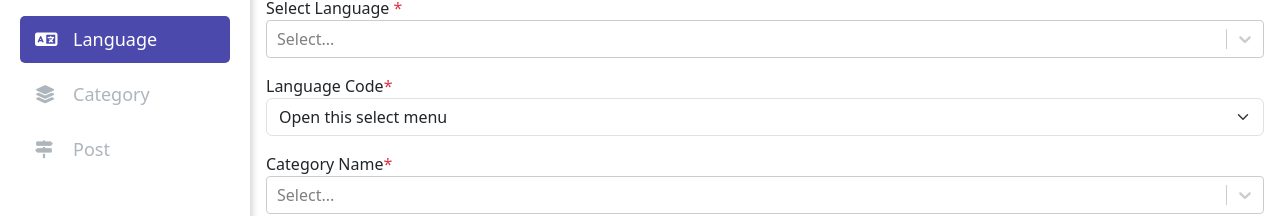
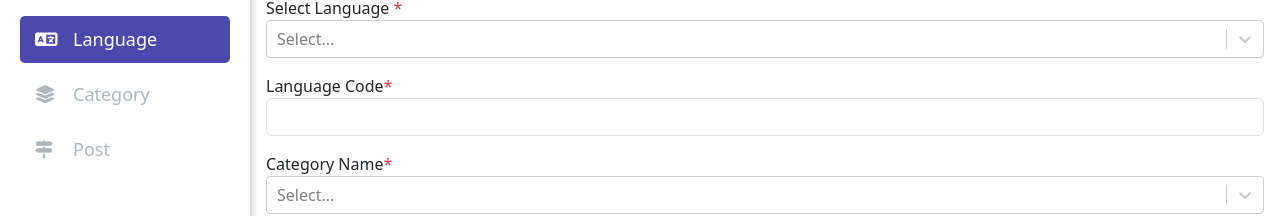
Before and after one commit to darshakkanani2002/daily-quotes-main, a React (Vite) app: page /post in a window 1280 px wide. Shown: the part 98-314 px from the top of the page. Built offline with nearby package versions, Linux system fonts and the light colour scheme; no server answers.

Commit message:
post form languagecode store in submit handle and reset handle

```diff
--- a/src/component/pages/post/Post.jsx
+++ b/src/component/pages/post/Post.jsx
@@ -262,6 +262,7 @@ export default function Post({ selectedLanguage }) {
                         ...prevState,
                         vCatId: responseData.vCatId,  // Ensure category ID is retained
                         _id: responseData._id,
+                        vLanguageCode: responseData.vLanguageCode
                     }));
                     console.log("Created Post Data ==>", response.data);
 
@@ -300,7 +301,8 @@ export default function Post({ selectedLanguage }) {
             vEndColor: '',
             vTextColor: '',
             vLanguageId: '',
-            vImages: ''
+            vImages: '',
+            vLanguageCode: postData.vLanguageCode
         });
         setPreview(null);
         if (fileInputRef.current) {
--- a/src/component/pages/post/PostForm.jsx
+++ b/src/component/pages/post/PostForm.jsx
@@ -32,8 +32,11 @@ export default function PostForm({
                         <div className='col-lg-12 mb-3'>
                             <div>
                                 <label htmlFor="languagecode">Language Code<span className='text-danger'>*</span></label>
+                                <input type="text" className='form-control' value={postData.vLanguageCode}
+                                    onChange={(e) => setPostData({ ...postData, vLanguageCode: e.target.value })}
+                                    required />
 
-                                <select className="form-select" aria-label="Default select example"
+                                {/* <select type='text' className="form-select" aria-label="Default select example"
                                     value={postData.vLanguageCode}
                                     onChange={(e) => setPostData({ ...postData, vLanguageCode: e.target.value })}
                                     required
@@ -43,7 +46,7 @@ export default function PostForm({
                                     <option value="en">en</option>
                                     <option value="gu">gu</option>
                                     <option value="ts">ts</option>
-                                </select>
+                                </select> */}
                             </div>
                         </div>
                         <div className='col-lg-12 mb-3'>
```
